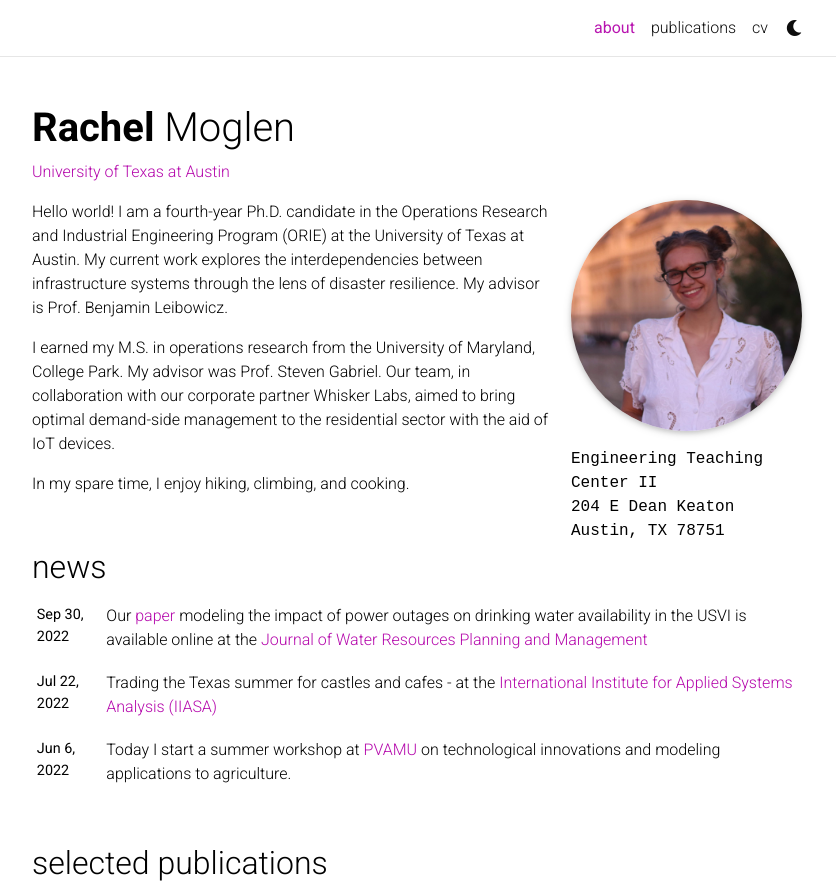
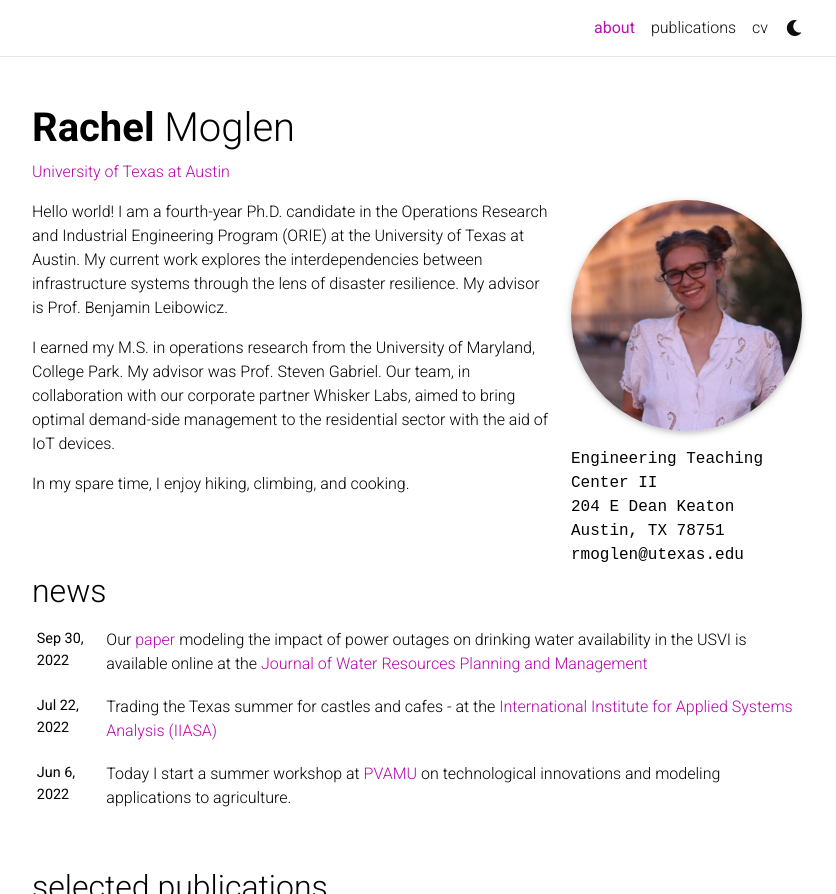
Before and after one commit to rmoglen/rmoglen.github.io, a Jekyll site: the page built from _pages/about.md, in a window 1280 px wide and 1188 px high, cut to the strip 0-894 px from the top of the window. Shown: the whole strip, without its empty margins (223-1059 px from the left). Built offline with Jekyll 4.4.1, drawn with Linux system fonts in a browser that asks for light colours; full-size pictures stand in for the smaller copies a plugin makes; comment, search, counter and statistics services are not loaded; a style sheet for code colours, icons or effects is not loaded; some of the changed text lies outside the part shown.

Commit message:
minor changes

```diff
--- a/_config.yml
+++ b/_config.yml
@@ -20,7 +20,7 @@ icon: ⚛️  # the emoji used as the favicon (alternatively, provide image name
 
 url: https://rmoglen.github.io # the base hostname & protocol for your site
 baseurl:  # the subpath of your site, e.g. /blog/
-last_updated: false # set to true if you want to display last updated in the footer
+last_updated: true # set to true if you want to display last updated in the footer
 impressum_path:  # set to path to include impressum link in the footer, use the same path as permalink in a page, helps to conform with EU GDPR
 
 # -----------------------------------------------------------------------------
--- a/_pages/about.md
+++ b/_pages/about.md
@@ -5,13 +5,14 @@ permalink: /
 subtitle: <a href='https://www.orie.utexas.edu/'>University of Texas at Austin</a>
 
 profile:
-  align: right
+  align: center
   image: prof_pic.jpg
   image_circular: true # crops the image to make it circular
   address: >
     <p>Engineering Teaching Center II</p>
     <p>204 E Dean Keaton</p>
     <p>Austin, TX 78751</p>
+    <p>rmoglen@utexas.edu</p>
 
 news: true  # includes a list of news items
 selected_papers: true # includes a list of papers marked as "selected={true}"
```
